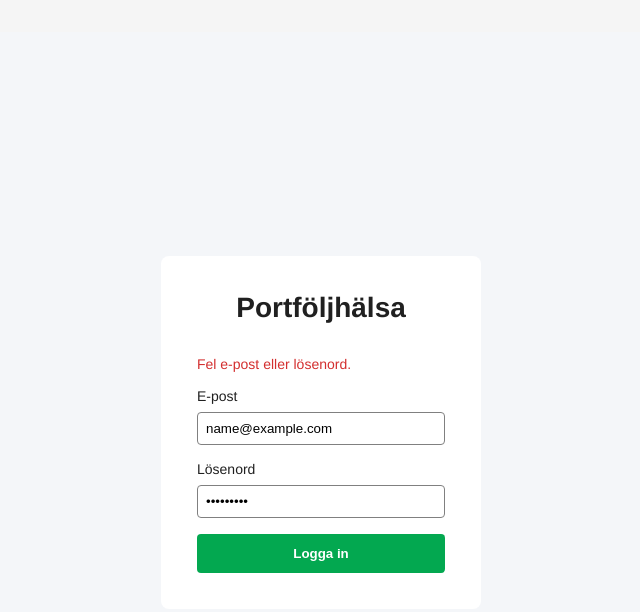
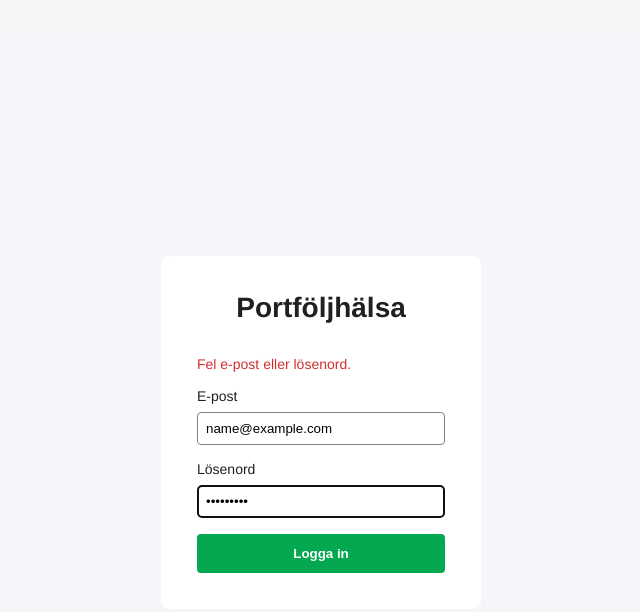
Before and after one commit to chas-challenge-2026/avanza-team1, a React (Vite) app in the folder frontend/: page /login in a window 1280 px wide. Both pictures are taken after typing "name@example.com", "Sample123" into the empty fields and a click on the button "Logga in". Shown: the top 612 px of the page, without its empty margins (319-959 px from the left). Built offline with nearby package versions, Linux system fonts and the light colour scheme.

Commit message:
fix(frontend): add accessibility to login form (#40)

```diff
--- a/frontend/src/pages/Login.tsx
+++ b/frontend/src/pages/Login.tsx
@@ -1,4 +1,4 @@
-import { useState, type FormEvent } from 'react';
+import { useState, useRef, type FormEvent } from 'react';
 import { useNavigate } from 'react-router-dom';
 import styles from './Login.module.css';
 import { useAuth } from '../auth/useAuth';
@@ -9,20 +9,20 @@ function Login(): JSX.Element {
   const [error, setError] = useState<string | null>(null);
   const { login } = useAuth();
   const navigate = useNavigate();
+  const passwordInputRef = useRef<HTMLInputElement>(null);
 
   function handleSubmit(event: FormEvent): void {
     event.preventDefault();
-    // anropa login(email, password) - samma funktion du redan byggt i AuthProvider
     const success = login(email, password);
 
-    // om den lyckas
     if (success) {
       navigate('/');
     }
-
-      // om den misslyckas
     else {
       setError('Fel e-post eller lösenord.');
+      // Tillgänglighet: flyttar fokus tillbaka så tangentbords-/skärmläsarens
+      // användare direkt hamnar där de troligen behöver rätta sig.
+      passwordInputRef.current?.focus();
     }
   }
 
@@ -30,21 +30,32 @@ function Login(): JSX.Element {
     <div className={styles.page}>
       <form className={styles.form} onSubmit={handleSubmit}>
         <h1 className={styles.title}>Portföljhälsa</h1>
-        {error && <p className={styles.error}>{error}</p>}
+        {error && (
+          // role="alert" gör att skärmläsare läser upp felet automatiskt
+          // så fort det renderas, utan att användaren behöver leta efter det.
+          <p id="login-error" role="alert" className={styles.error}>
+            {error}
+          </p>
+        )}
         <label className={styles.field}>
           E-post
           <input
             type="email"
             value={email}
             onChange={(event) => setEmail(event.target.value)}
+            required
+            aria-describedby={error ? 'login-error' : undefined}
           />
         </label>
         <label className={styles.field}>
           Lösenord
           <input
+            ref={passwordInputRef}
             type="password"
             value={password}
             onChange={(event) => setPassword(event.target.value)}
+            required
+            aria-describedby={error ? 'login-error' : undefined}
           />
         </label>
         <button type="submit" className={styles.button}>
```
Lines whose indentation alone changed are shown as unchanged.
